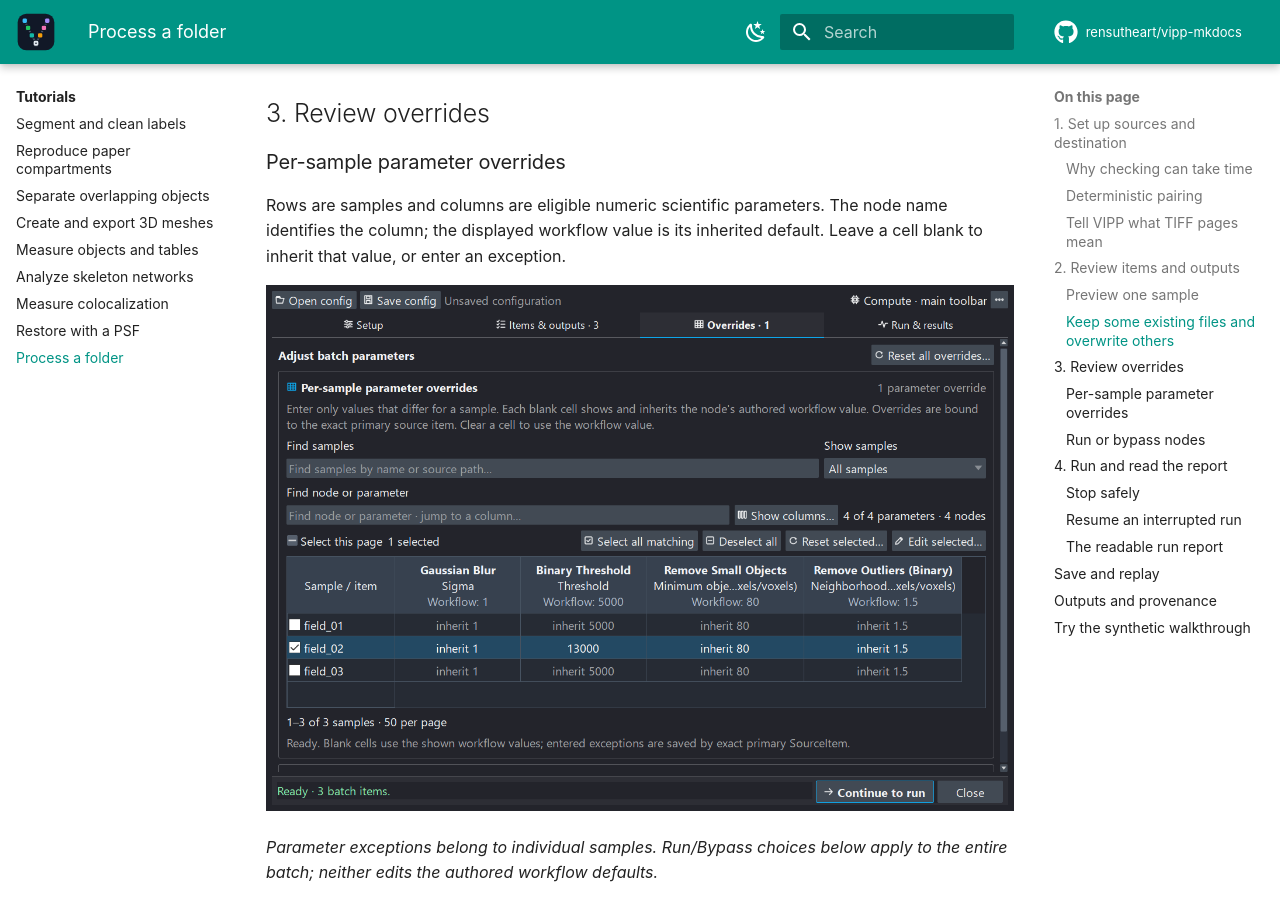
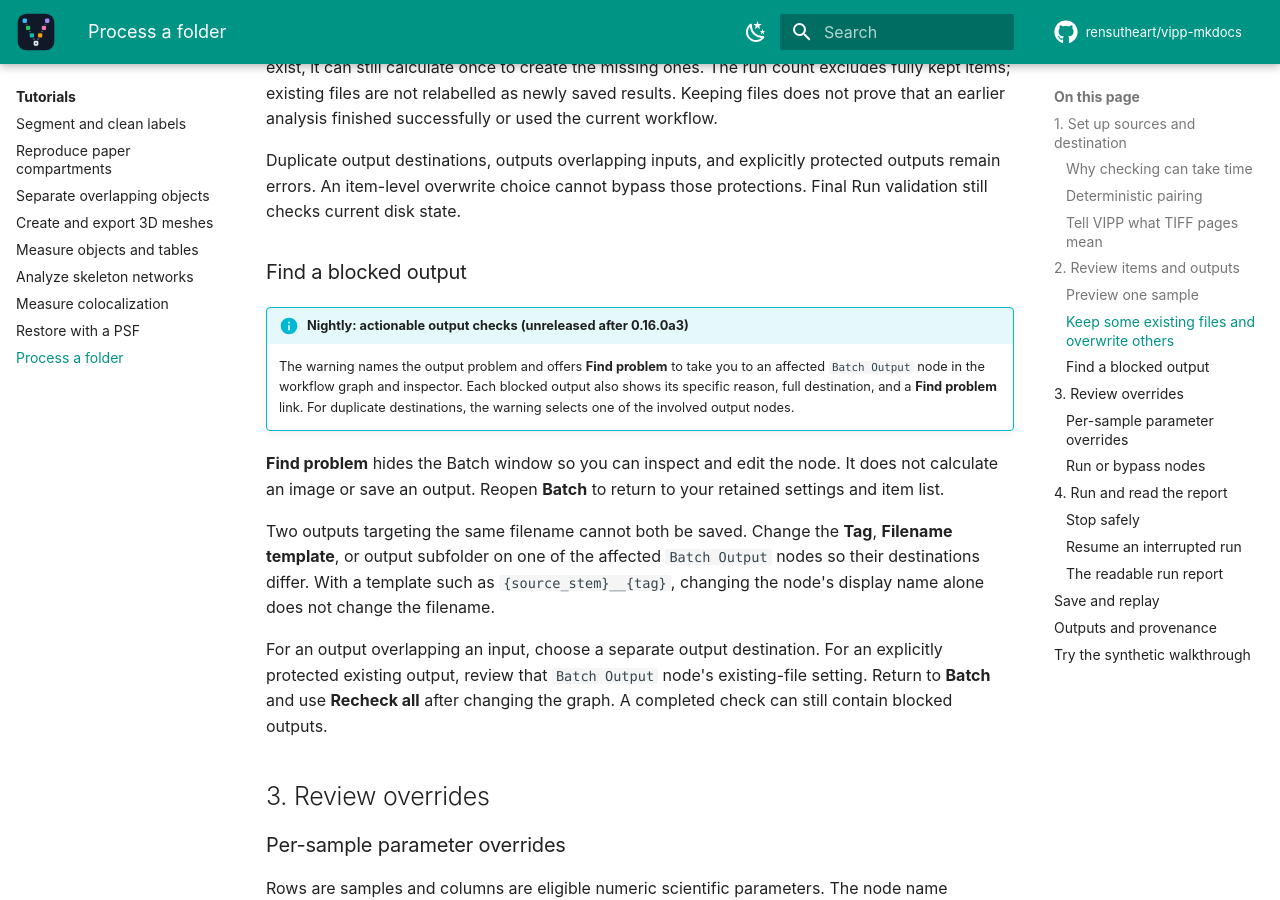
Before and after one commit to rensutheart/vipp-mkdocs, an MkDocs documentation site: the page built from docs/workflows/batch-processing.md, in a window 1280 px wide and 900 px high, scrolled down 5047 px. Built offline with MkDocs 1.6.1 and Material for MkDocs 9.7.7, drawn with Linux system fonts in a browser that asks for light colours; plug-ins that fetch from the network failed and are left out; comment, search, counter and statistics services are not loaded; the version menu is left out; some of the changed text lies outside the part shown.

Commit message:
docs: explain actionable batch output checks and bulk selection

```diff
--- a/docs/workflows/batch-processing.md
+++ b/docs/workflows/batch-processing.md
@@ -112,6 +112,15 @@
 for multi-item actions; the highlighted row determines the details being shown.
 The list uses 50-row pages, and selections can include samples on another page.
 
+!!! info "Nightly: batch selection controls (unreleased after 0.16.0a3)"
+    **Select all** checks every sample matching the current search and filter,
+    including other pages. **Deselect all** unchecks those matching samples.
+    Samples hidden by the search or filter retain their checkbox state. Clear
+    the search and choose **All items** to select or deselect the whole batch.
+    These controls change selection only; they do not edit overrides or outputs.
+    They choose samples for selected-item actions; **Run** still processes the
+    full checked batch plan.
+
 **Recheck selected** verifies the chosen source revisions and output presence;
 it does not replace full scientific preflight for the whole collection. Use
 **Recheck all** after a scientific setting or source-definition change.
@@ -164,6 +173,30 @@
 Duplicate output destinations, outputs overlapping inputs, and explicitly
 protected outputs remain errors. An item-level overwrite choice cannot bypass
 those protections. Final Run validation still checks current disk state.
+
+### Find a blocked output
+
+!!! info "Nightly: actionable output checks (unreleased after 0.16.0a3)"
+    The warning names the output problem and offers **Find problem** to take
+    you to an affected `Batch Output` node in the workflow graph and inspector.
+    Each blocked output also shows its specific reason, full destination, and
+    a **Find problem** link. For duplicate destinations, the warning selects
+    one of the involved output nodes.
+
+**Find problem** hides the Batch window so you can inspect and edit the node.
+It does not calculate an image or save an output. Reopen **Batch** to return to
+your retained settings and item list.
+
+Two outputs targeting the same filename cannot both be saved. Change the
+**Tag**, **Filename template**, or output subfolder on one of the affected
+`Batch Output` nodes so their destinations differ. With a template such as
+`{source_stem}__{tag}`, changing the node's display name alone does not change
+the filename.
+
+For an output overlapping an input, choose a separate output destination.
+For an explicitly protected existing output, review that `Batch Output` node's
+existing-file setting. Return to **Batch** and use **Recheck all** after changing
+the graph. A completed check can still contain blocked outputs.
 
 ## 3. Review overrides
 
```
Also changed, not shown: docs/releases/index.md (+5 -0 lines).
